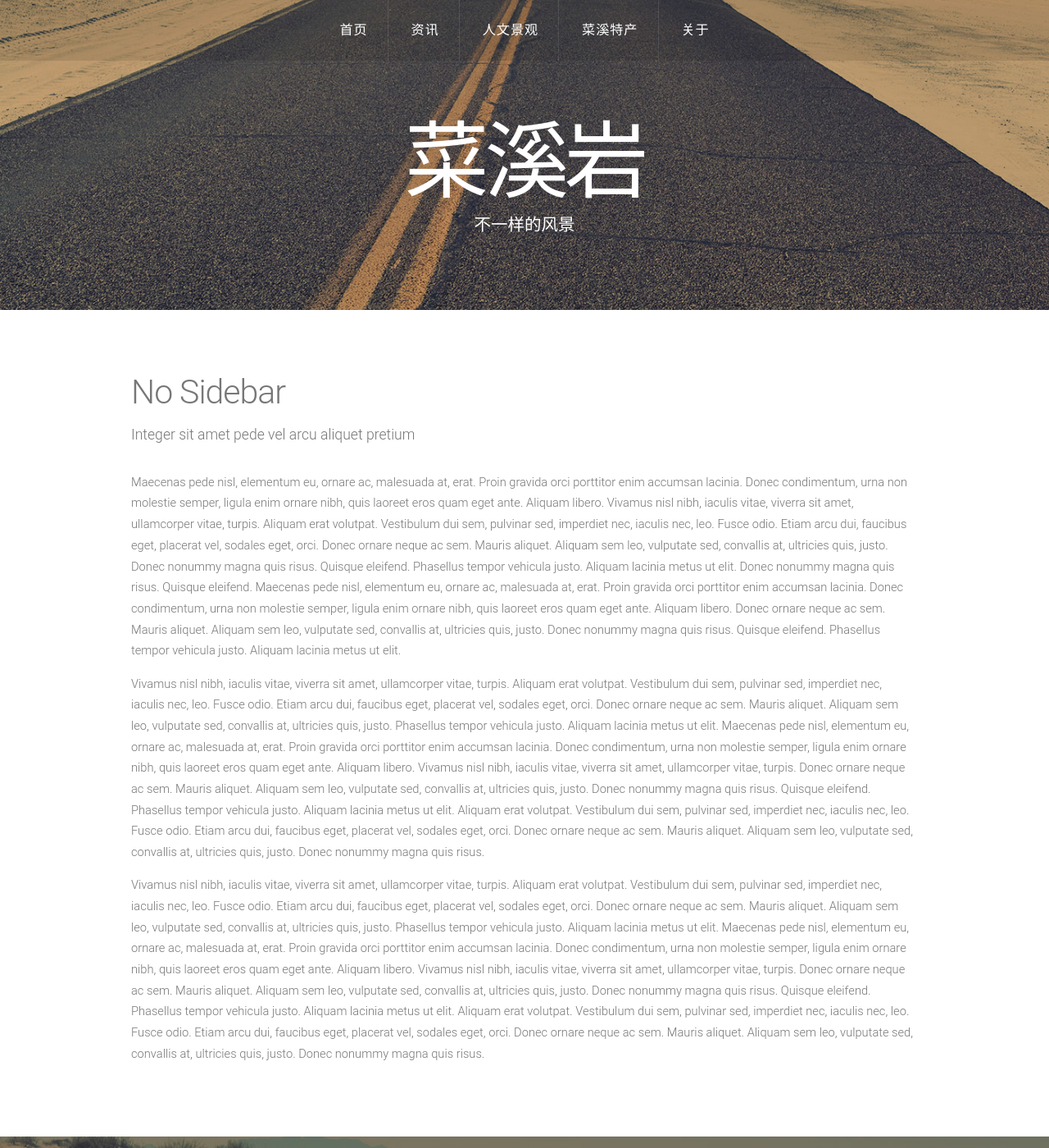
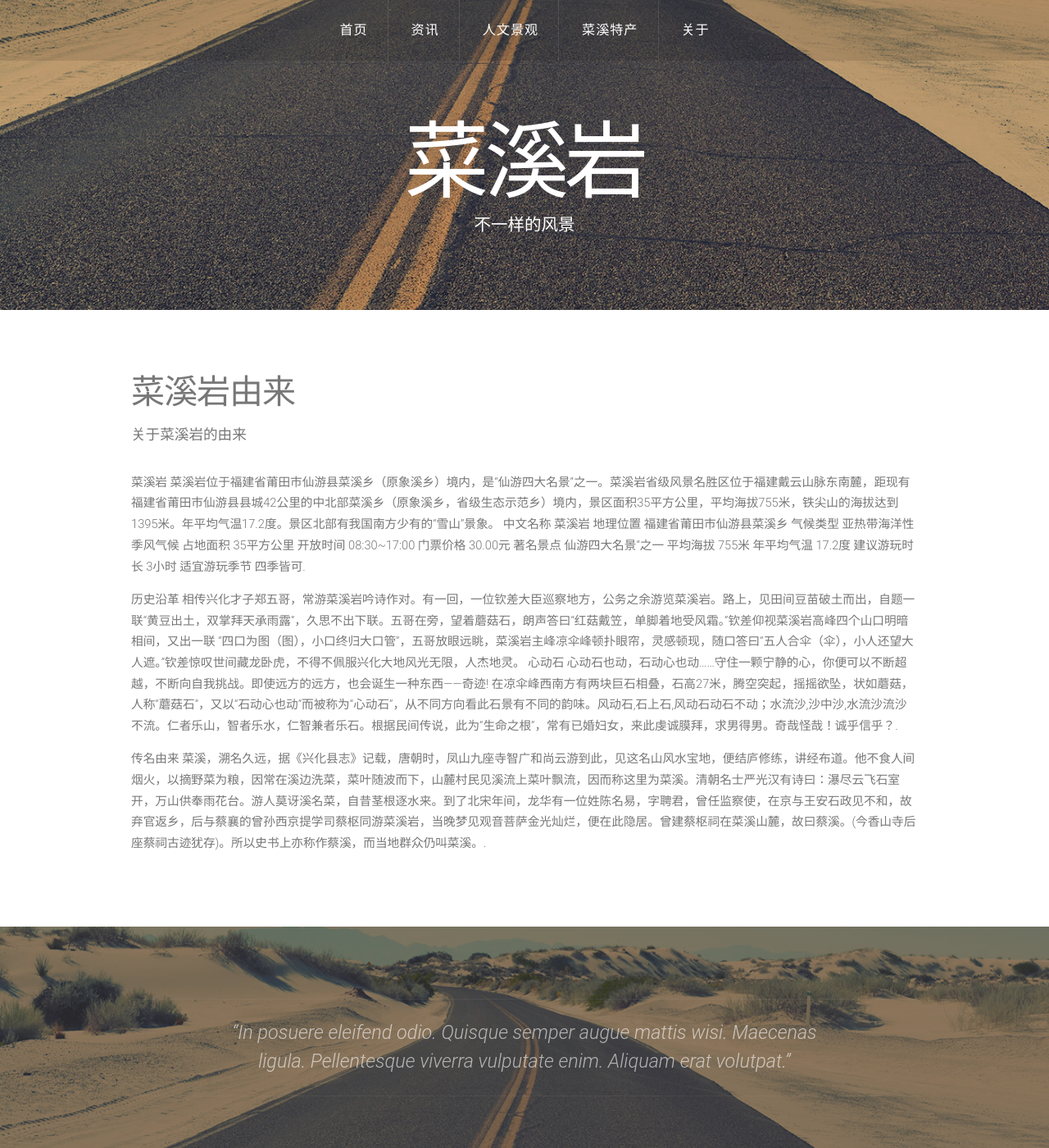
Before and after one commit to yuejianhua/caixiyan.github.io, a Jekyll site: the page built from no-sidebar.html, in a window 1280 px wide and 1400 px high. Shown: the whole window at 82% size. Built offline with Jekyll 4.4.1, drawn with Linux system fonts in a browser that asks for light colours.

Commit message:
Update no-sidebar.html

```diff
--- a/no-sidebar.html
+++ b/no-sidebar.html
@@ -7,12 +7,23 @@ layout: default
 		<div id="content" class="container">
 			<section>
 				<header>
-					<h2>No Sidebar</h2>
-					<span class="byline">Integer sit amet pede vel arcu aliquet pretium</span>
+					<h2>菜溪岩由来</h2>
+					<span class="byline">关于菜溪岩的由来</span>
 				</header>
-				<p>Maecenas pede nisl, elementum eu, ornare ac, malesuada at, erat. Proin gravida orci porttitor enim accumsan lacinia. Donec condimentum, urna non molestie semper, ligula enim ornare nibh, quis laoreet eros quam eget ante. Aliquam libero. Vivamus nisl nibh, iaculis vitae, viverra sit amet, ullamcorper vitae, turpis. Aliquam erat volutpat. Vestibulum dui sem, pulvinar sed, imperdiet nec, iaculis nec, leo. Fusce odio. Etiam arcu dui, faucibus eget, placerat vel, sodales eget, orci. Donec ornare neque ac sem. Mauris aliquet. Aliquam sem leo, vulputate sed, convallis at, ultricies quis, justo. Donec nonummy magna quis risus. Quisque eleifend. Phasellus tempor vehicula justo. Aliquam lacinia metus ut elit. Donec nonummy magna quis risus. Quisque eleifend. Maecenas pede nisl, elementum eu, ornare ac, malesuada at, erat. Proin gravida orci porttitor enim accumsan lacinia. Donec condimentum, urna non molestie semper, ligula enim ornare nibh, quis laoreet eros quam eget ante. Aliquam libero. Donec ornare neque ac sem. Mauris aliquet. Aliquam sem leo, vulputate sed, convallis at, ultricies quis, justo. Donec nonummy magna quis risus. Quisque eleifend. Phasellus tempor vehicula justo. Aliquam lacinia metus ut elit.</p>
-				<p>Vivamus nisl nibh, iaculis vitae, viverra sit amet, ullamcorper vitae, turpis. Aliquam erat volutpat. Vestibulum dui sem, pulvinar sed, imperdiet nec, iaculis nec, leo. Fusce odio. Etiam arcu dui, faucibus eget, placerat vel, sodales eget, orci. Donec ornare neque ac sem. Mauris aliquet. Aliquam sem leo, vulputate sed, convallis at, ultricies quis, justo. Phasellus tempor vehicula justo. Aliquam lacinia metus ut elit. Maecenas pede nisl, elementum eu, ornare ac, malesuada at, erat. Proin gravida orci porttitor enim accumsan lacinia. Donec condimentum, urna non molestie semper, ligula enim ornare nibh, quis laoreet eros quam eget ante. Aliquam libero. Vivamus nisl nibh, iaculis vitae, viverra sit amet, ullamcorper vitae, turpis. Donec ornare neque ac sem. Mauris aliquet. Aliquam sem leo, vulputate sed, convallis at, ultricies quis, justo. Donec nonummy magna quis risus. Quisque eleifend. Phasellus tempor vehicula justo. Aliquam lacinia metus ut elit. Aliquam erat volutpat. Vestibulum dui sem, pulvinar sed, imperdiet nec, iaculis nec, leo. Fusce odio. Etiam arcu dui, faucibus eget, placerat vel, sodales eget, orci. Donec ornare neque ac sem. Mauris aliquet. Aliquam sem leo, vulputate sed, convallis at, ultricies quis, justo. Donec nonummy magna quis risus.</p>
-				<p>Vivamus nisl nibh, iaculis vitae, viverra sit amet, ullamcorper vitae, turpis. Aliquam erat volutpat. Vestibulum dui sem, pulvinar sed, imperdiet nec, iaculis nec, leo. Fusce odio. Etiam arcu dui, faucibus eget, placerat vel, sodales eget, orci. Donec ornare neque ac sem. Mauris aliquet. Aliquam sem leo, vulputate sed, convallis at, ultricies quis, justo. Phasellus tempor vehicula justo. Aliquam lacinia metus ut elit. Maecenas pede nisl, elementum eu, ornare ac, malesuada at, erat. Proin gravida orci porttitor enim accumsan lacinia. Donec condimentum, urna non molestie semper, ligula enim ornare nibh, quis laoreet eros quam eget ante. Aliquam libero. Vivamus nisl nibh, iaculis vitae, viverra sit amet, ullamcorper vitae, turpis. Donec ornare neque ac sem. Mauris aliquet. Aliquam sem leo, vulputate sed, convallis at, ultricies quis, justo. Donec nonummy magna quis risus. Quisque eleifend. Phasellus tempor vehicula justo. Aliquam lacinia metus ut elit. Aliquam erat volutpat. Vestibulum dui sem, pulvinar sed, imperdiet nec, iaculis nec, leo. Fusce odio. Etiam arcu dui, faucibus eget, placerat vel, sodales eget, orci. Donec ornare neque ac sem. Mauris aliquet. Aliquam sem leo, vulputate sed, convallis at, ultricies quis, justo. Donec nonummy magna quis risus.</p>
+				<p>菜溪岩
+                菜溪岩位于福建省莆田市仙游县菜溪乡（原象溪乡）境内，是“仙游四大名景”之一。菜溪岩省级风景名胜区位于福建戴云山脉东南麓，距现有福建省莆田市仙游县县城42公里的中北部菜溪乡（原象溪乡，省级生态示范乡）境内，景区面积35平方公里，平均海拔755米，铁尖山的海拔达到1395米。年平均气温17.2度。景区北部有我国南方少有的“雪山”景象。
+                中文名称 菜溪岩                    地理位置 福建省莆田市仙游县菜溪乡
+				气候类型 亚热带海洋性季风气候      占地面积 35平方公里
+				开放时间 08:30~17:00               门票价格 30.00元
+				著名景点 仙游四大名景”之一         平均海拔 755米
+				年平均气温 17.2度                  建议游玩时长 3小时
+				适宜游玩季节 四季皆可.</p>
+				<p>历史沿革
+                相传兴化才子郑五哥，常游菜溪岩吟诗作对。有一回，一位钦差大臣巡察地方，公务之余游览菜溪岩。路上，见田间豆苗破土而出，自题一联“黄豆出土，双掌拜天承雨露”，久思不出下联。五哥在旁，望着蘑菇石，朗声答曰“红菇戴笠，单脚着地受风霜。”钦差仰视菜溪岩高峰四个山口明暗相间，又出一联
+                  “四口为图（图），小口终归大口管”，五哥放眼远眺，菜溪岩主峰凉伞峰顿扑眼帘，灵感顿现，随口答曰“五人合伞（伞），小人还望大人遮。”钦差惊叹世间藏龙卧虎，不得不佩服兴化大地风光无限，人杰地灵。
+                心动石 心动石也动，石动心也动……守住一颗宁静的心，你便可以不断超越，不断向自我挑战。即使远方的远方，也会诞生一种东西——奇迹! 在凉伞峰西南方有两块巨石相叠，石高27米，腾空突起，摇摇欲坠，状如蘑菇，人称“蘑菇石”，又以“石动心也动”而被称为“心动石”，从不同方向看此石景有不同的韵味。风动石,石上石,风动石动石不动；水流沙,沙中沙,水流沙流沙不流。仁者乐山，智者乐水，仁智兼者乐石。根据民间传说，此为“生命之根”，常有已婚妇女，来此虔诚膜拜，求男得男。奇哉怪哉！诚乎信乎？.</p>
+				<p>传名由来
+                菜溪，溯名久远，据《兴化县志》记载，唐朝时，凤山九座寺智广和尚云游到此，见这名山风水宝地，便结庐修练，讲经布道。他不食人间烟火，以摘野菜为粮，因常在溪边洗菜，菜叶随波而下，山麓村民见溪流上菜叶飘流，因而称这里为菜溪。清朝名士严光汉有诗曰：瀑尽云飞石室开，万山供奉雨花台。游人莫讶溪名菜，自昔茎根逐水来。到了北宋年间，龙华有一位姓陈名易，字聘君，曾任监察使，在京与王安石政见不和，故弃官返乡，后与蔡襄的曾孙西京提学司蔡枢同游菜溪岩，当晚梦见观音菩萨金光灿烂，便在此隐居。曾建蔡枢祠在菜溪山麓，故曰蔡溪。(今香山寺后座蔡祠古迹犹存)。所以史书上亦称作蔡溪，而当地群众仍叫菜溪。.</p>
 
 			</section>
 		</div>
```
